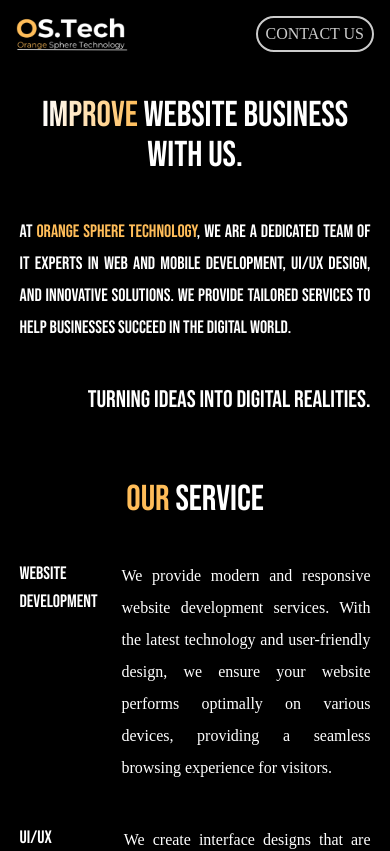
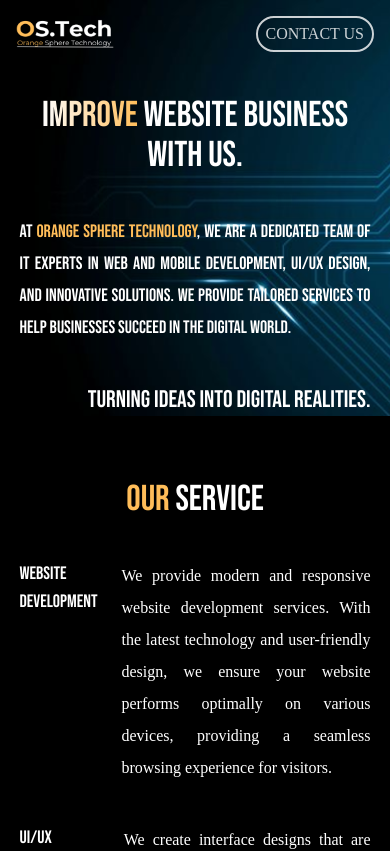
Before and after one commit to denaaay/ostech, a React (Vite) app: page / in a window 390 px wide. Shown: the top 851 px of the page. Built offline with nearby package versions, Linux system fonts and the light colour scheme; a web font is replaced by a local one.

Commit message:
fixed bug responsive mobile

```diff
--- a/src/components/sections/AboutUs.jsx
+++ b/src/components/sections/AboutUs.jsx
@@ -22,19 +22,19 @@ const AboutUs = React.forwardRef((props, ref) => {
                 {/* Additional Info */}
                 <div className="w-full h-max flex items-start gap-8 mp:gap-10 mp:flex-col">
                     {/* Goals */}
-                    <div className="flex-1 h-max bg-customBgGradient rounded-xl border-white border-[1px] flex flex-col items-center p-8 gap-8 mp:p-0 mp:gap-1 mp:border-none mp:items-start">
+                    <div className="flex-1 h-max bg-customBgGradient rounded-xl border-white border-[1px] flex flex-col items-center p-8 gap-8 mp:p-0 mp:gap-1 mp:border-none mp:items-start mp:bg-transparent">
                         <p className="font-secondaryFont text-white text-5xl mp:text-2xl">Goals<span className="text-secondaryColor">.</span></p>
                         <p className="font-primaryFont text-white text-2xl text-justify mp:text-base">Our goal is to empower businesses with innovative, tailored IT solutions. <span className={`text-blue-200 underline ${goal && 'hidden'}`} onClick={() => setGoal(true)}>read more</span> <span className={`${!goal && 'hidden'}`}>We focus on driving growth through expert web and mobile development, while delivering seamless user experiences with cutting-edge UI/UX design. Our commitment is to build lasting client partnerships by consistently delivering high-quality service and ensuring success in every project.</span></p>
                     </div>
 
                     {/* Values */}
-                    <div className="flex-1 h-max bg-customBgGradient rounded-xl border-white border-[1px] flex flex-col items-center p-8 gap-8 mp:p-0 mp:gap-1 mp:border-none mp:items-start">
+                    <div className="flex-1 h-max bg-customBgGradient rounded-xl border-white border-[1px] flex flex-col items-center p-8 gap-8 mp:p-0 mp:gap-1 mp:border-none mp:items-start mp:bg-transparent">
                         <p className="font-secondaryFont text-white text-5xl mp:text-2xl">Values<span className="text-secondaryColor">.</span></p>
                         <p className="font-primaryFont text-white text-2xl text-justify mp:text-base">We value <span className="text-secondaryColor">innovation</span> and strive to deliver cutting-edge solutions that drive client success. <span className={`text-blue-200 underline ${values && 'hidden'}`} onClick={() => setValues(true)}>read more</span> <span className={`${!values && 'hidden'}`}> We are <span className="text-secondaryColor">client-centric</span>, tailoring each project to meet specific needs. With a commitment to <span className="text-secondaryColor">excellence</span>, we ensure the highest quality in every service we provide. Through <span className="text-secondaryColor">collaboration</span>, we build strong partnerships, always grounded in <span className="text-secondaryColor">integrity</span> and trust. </span></p>
                     </div>
 
                     {/* Team */}
-                    <div className="flex-1 h-max bg-customBgGradient rounded-xl border-white border-[1px] flex flex-col items-center p-8 gap-8 mp:p-0 mp:gap-1 mp:border-none mp:items-start">
+                    <div className="flex-1 h-max bg-customBgGradient rounded-xl border-white border-[1px] flex flex-col items-center p-8 gap-8 mp:p-0 mp:gap-1 mp:border-none mp:items-start mp:bg-transparent">
                         <p className="font-secondaryFont text-white text-5xl mp:text-2xl">Team<span className="text-secondaryColor">.</span></p>
                         <p className="font-primaryFont text-white text-2xl text-justify mp:text-base">Our team consists of experienced professionals specializing in web and mobile development, as well as UI/UX design. <span className={`text-blue-200 underline ${team && 'hidden'}`} onClick={() => setTeam(true)}>read more</span> <span className={`${!team && 'hidden'}`}> Each member is an expert in their field, bringing a high level of skill and creativity to every project. Together, we collaborate closely to deliver solutions that align with our goals and values, ensuring the highest level of client satisfaction.</span></p>
                     </div>
--- a/src/components/sections/Footer.jsx
+++ b/src/components/sections/Footer.jsx
@@ -19,7 +19,7 @@ function Footer() {
         <div className="w-screen h-max bg-[#2B2B2B] px-32 py-12 flex flex-col gap-16 mp:p-6 mp:gap-6">
             {/* Header Footer */}
             <div className="w-full h-max flex justify-between items-center">
-                <div className='w-max h-[50px] mp:h-[25px]'>
+                <div className='w-max h-[50px] mp:h-full mp:w-[25vw]'>
                     <img src={OstechIcon} alt="ostechIcon.png" className='w-full h-full object-cover'/>
                 </div>
                 <div className='w-max h-max flex items-center text-xl gap-16 flex justify-center text-white font-thin mp:gap-3 mp:text-xs'>
--- a/src/components/sections/Home.jsx
+++ b/src/components/sections/Home.jsx
@@ -18,7 +18,7 @@ const Home = React.forwardRef((props, ref) => {
     }, [])
 
     return(
-        <div className="w-screen h-screen bg-landingBackground bg-center bg-cover flex justify-center items-end mp:bg-black mp:bg-none mp:h-max" id={props.id} ref={ref}>
+        <div className="w-screen h-screen bg-landingBackground bg-center bg-cover flex justify-center items-end mp:h-max" id={props.id} ref={ref}>
             {/* Landing Content */}
             <div className="w-[75vw] h-[90vh] py-8 flex flex-col justify-between items-center gap-4 mp:w-[90vw] mp:h-max mp:mt-24 mp:gap-10 mp:py-0">
 
--- a/src/components/sections/Navbar.jsx
+++ b/src/components/sections/Navbar.jsx
@@ -15,8 +15,8 @@ function Navbar(props) {
             } */}
 
             {/* Logo */}
-            <div className='flex-1 h-max flex justify-start mp:justfify-center'>
-                <div className='w-max h-[50px] mp:h-[35px]'>
+            <div className='flex-1 h-max flex justify-start mp:justify-start mp:items-center'>
+                <div className='w-max h-[50px] mp:h-full mp:w-[25vw]'>
                     <img src={OstechIcon} alt="ostechIcon.png" className='w-full h-full object-cover'/>
                 </div>
             </div>
```
